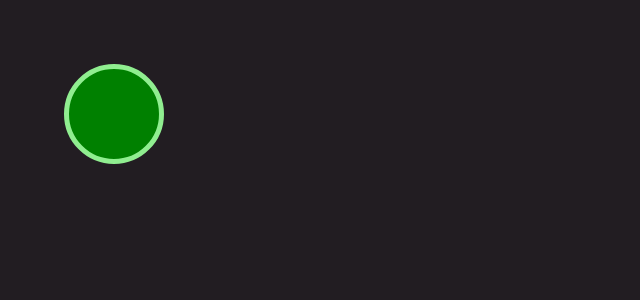
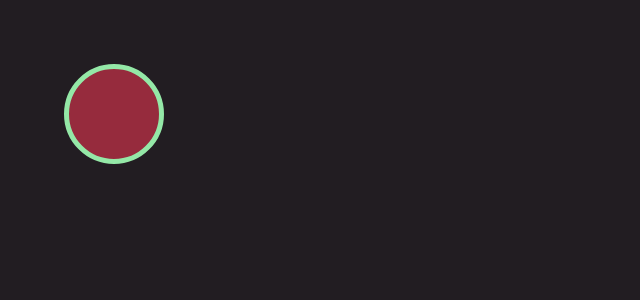
Before and after one commit to franco-ortega/glowing-colors, a React (Create React App) app: page / in a window 1280 px wide. Shown: the top 300 px of the page, without its empty margins (0-640 px from the left). Built offline with nearby package versions, Linux system fonts and the light colour scheme.

Commit message:
create colors dynamically on render

```diff
--- a/src/components/Orb/Orb.jsx
+++ b/src/components/Orb/Orb.jsx
@@ -3,10 +3,33 @@ import React from 'react';
 import styles from './Orb.module.css';
 
 const Orb = () => {
+
+  const colorCode = () => {
+    return Math.floor(Math.random() * 256);
+  };
+
+  const colorPicker = () => {
+    const red = colorCode();
+    const green = colorCode();
+    const blue = colorCode();
+
+    return `rgb(${red}, ${green}, ${blue})`;
+  };
+
+  const bkdgColor = colorPicker();
+  const borderStyle = `thick solid ${colorPicker()}`;
+
+  console.log(bkdgColor);
+  console.log(borderStyle);
+
   return (
     <div
       className={styles.Orb}
       data-testid="orb-element"
+      style={{
+        background: bkdgColor,
+        border: borderStyle
+      }}
     ></div>
   );
 };
--- a/src/components/Orb/Orb.module.css
+++ b/src/components/Orb/Orb.module.css
@@ -1,9 +1,8 @@
 .Orb {
+  border-radius: 50%;
   height: 100px;
   width: 100px;
   margin: 5vw;
 
-  background: green;
   border: thick solid lightgreen;
-  border-radius: 50%;
 }
```
